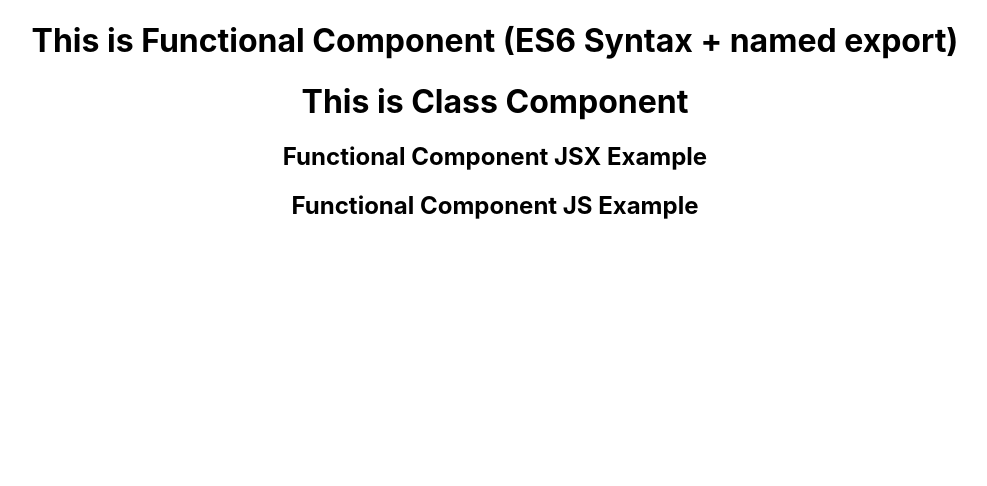
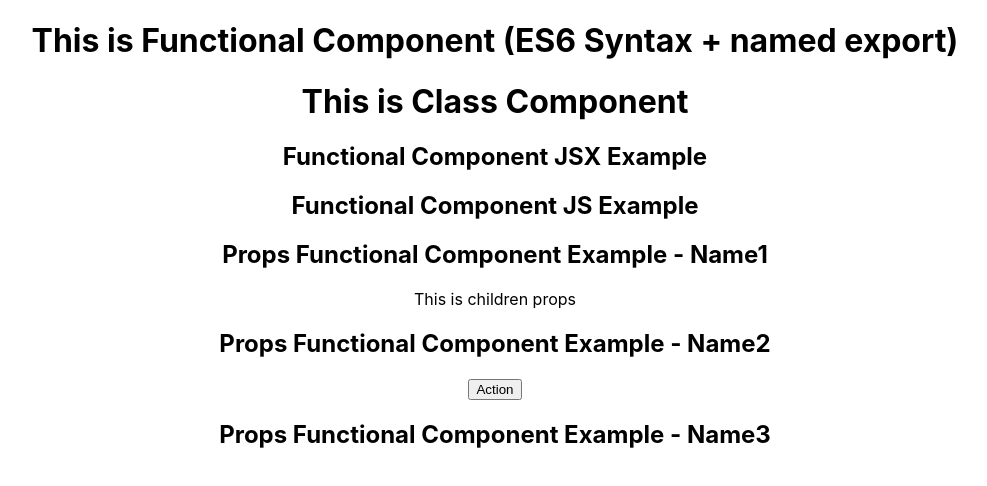
Before and after one commit to sagarteria/Sample-Create-React-App, a React (Create React App) app: page / in a window 1280 px wide. Shown: the top 486 px of the page, without its empty margins (145-1132 px from the left). Built offline with nearby package versions, Linux system fonts and the light colour scheme.

Commit message:
initial commit

```diff
--- a/src/App.js
+++ b/src/App.js
@@ -4,6 +4,7 @@ import { FunctionalComponent } from './components/FunctionalComponent';
 import ClassComponent from './components/ClassComponent';
 import FunctionalComponentJSXExample from './components/FunctionalComponentJSXExample';
 import FunctionalComponentJSExample from './components/FunctionalComponentJSExample';
+import PropsFunctionalExample from './components/PropsFunctionalExample';
 
 function App() {
   return (
@@ -12,6 +13,14 @@ function App() {
       <ClassComponent />
       <FunctionalComponentJSXExample />
       <FunctionalComponentJSExample />
+
+      <PropsFunctionalExample name='Name1'>
+        <p>This is children props</p>
+      </PropsFunctionalExample>
+      <PropsFunctionalExample name='Name2'>
+        <button>Action</button>
+      </PropsFunctionalExample>
+      <PropsFunctionalExample name='Name3'></PropsFunctionalExample>
     </div>
   );
 }
--- /dev/null
+++ b/src/components/PropsFunctionalExample.js
@@ -0,0 +1,13 @@
+import React from 'react';
+
+const PropsFunctionalExample = (props) => {
+  console.log('props',props);
+  return (
+    <div>
+      <h2>Props Functional Component Example - {props.name}</h2>
+      {props.children}
+    </div>
+  )
+}
+
+export default PropsFunctionalExample;
```
